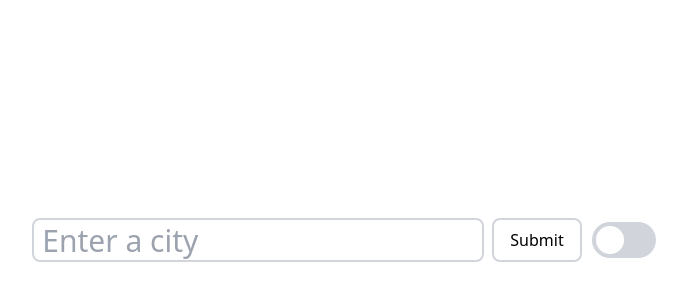
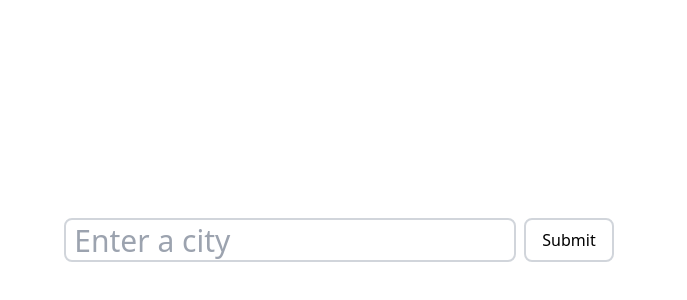
Before and after one commit to AstralRider/react-weather-app, a React (Create React App) app: page / in a window 1280 px wide. Shown: the part 160-460 px from the top of the page, without its empty margins (295-982 px from the left). Built offline with nearby package versions, Linux system fonts and the light colour scheme.

Commit message:
clean up

```diff
--- a/src/Components/Form Component/SearchBar.tsx
+++ b/src/Components/Form Component/SearchBar.tsx
@@ -46,13 +46,6 @@ export function SearchBar({ setLocation }: Props) {
             className="sr-only peer"
             checked
           />
-          <label className="relative inline-block w-16 h-9 rounded-full">
-            <input type="checkbox" className="peer opacity-0 w-0 h-0" />
-            <span
-              className="absolute cursor-pointer top-0 left-0 right-0 bottom-0 bg-gray-300 rounded-full duration-300 before:content-[''] before:absolute before:w-7 before:h-7 before:bottom-1 before:left-1 before:rounded-full
-                before:bg-white before:duration-300 peer-checked:before:translate-x-7 peer-checked:bg-gradient-to-r from-purple-600 to-blue-500"
-            ></span>
-          </label>
         </label>
       </form>
     </div>
--- a/src/Components/Weather component/Weather.tsx
+++ b/src/Components/Weather component/Weather.tsx
@@ -52,10 +52,6 @@ export function Weather({ info }: WeatherDataProps) {
     return weatherObj[desc];
   };
 
-  const toFahrenheit = (celsius: number) => {
-    return celsius * 1800 + 32;
-  };
-
   return (
     <div className="container flex justify-center max-w-2xl mx-auto ">
       {info?.list
```
